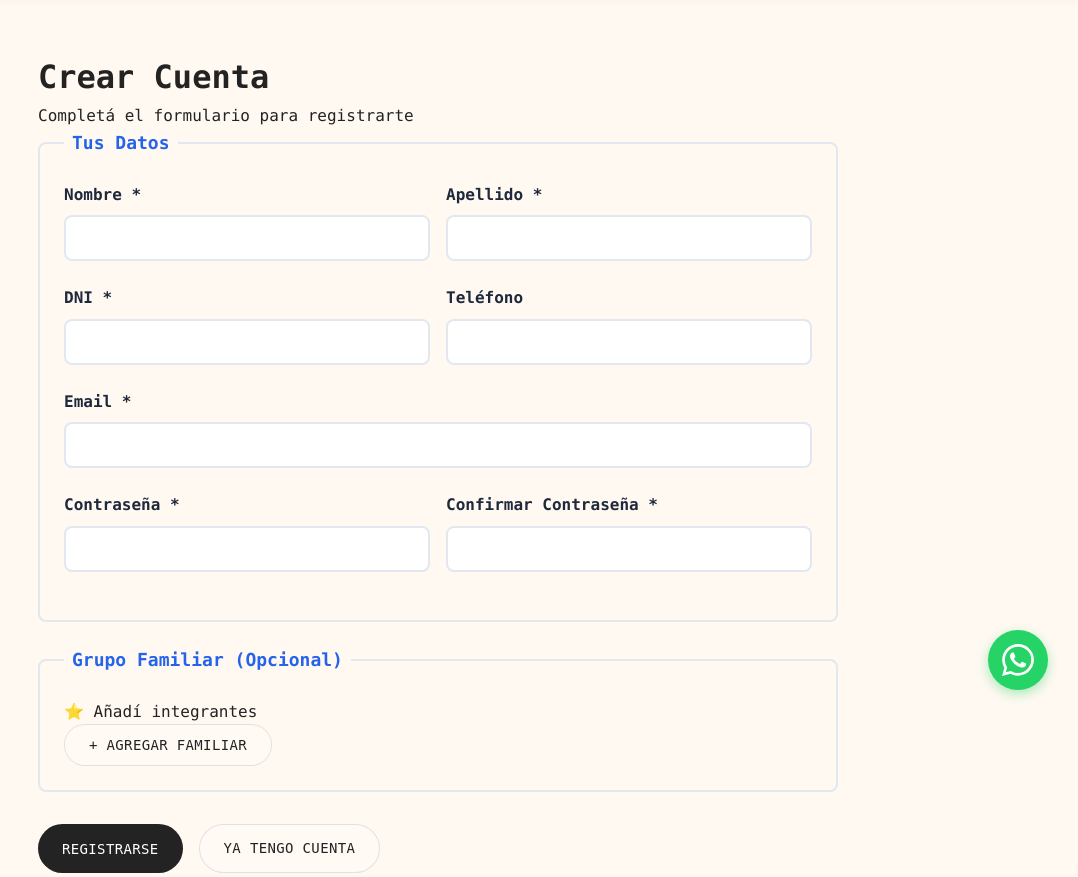
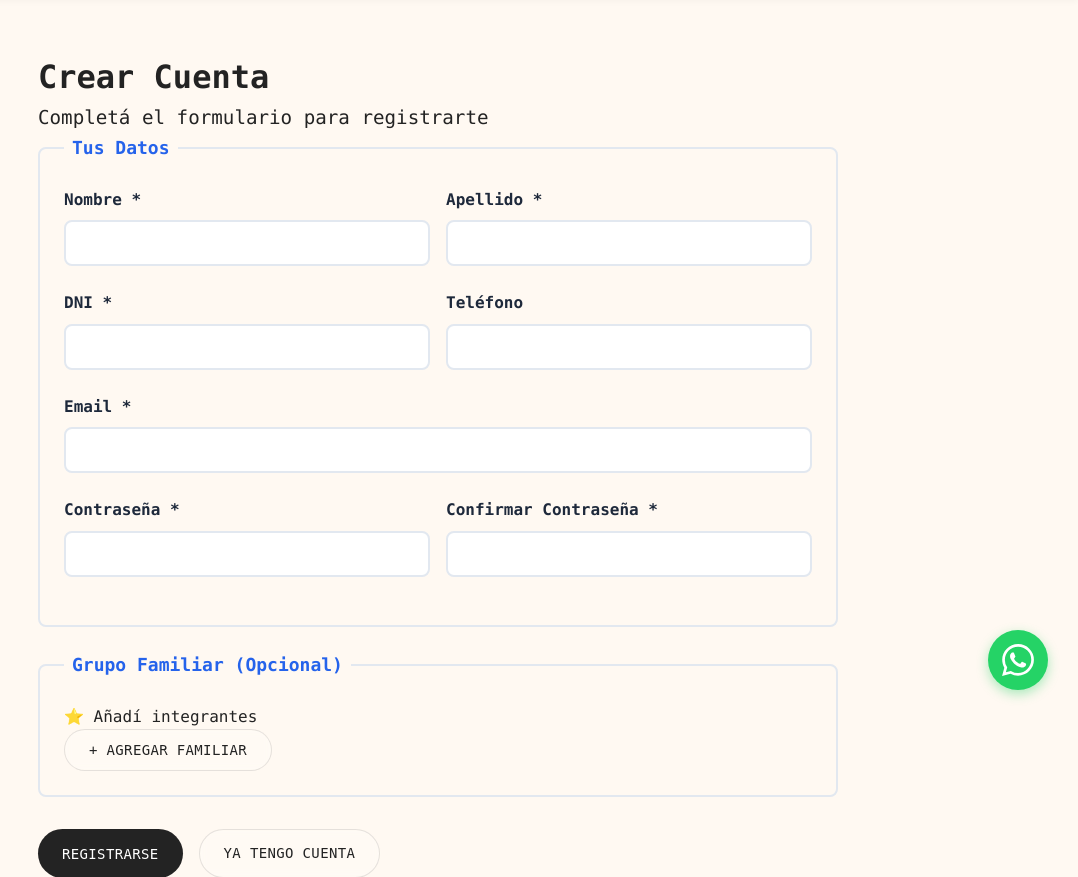
Before and after one commit to ares-source123456/consultoriosmonn, a Flask app: page /register in a window 1280 px wide. Shown: the part 80-957 px from the top of the page, without its empty margins (202-1280 px from the left). Run offline with Flask 3, Linux system fonts and the light colour scheme.

Commit message:
Update register.html

```diff
--- a/templates/register.html
+++ b/templates/register.html
@@ -6,7 +6,7 @@
 <div class="container">
     <div class="form-container">
         <h1>Crear Cuenta</h1>
-        <p class="subtitle">Completá el formulario para registrarte</p>
+        <p class="subtitle" style="font-size: 1.2rem;">Completá el formulario para registrarte</p>
 
         <form method="POST" action="{{ url_for('register') }}" id="registerForm">
             <!-- Datos Personales -->
```
